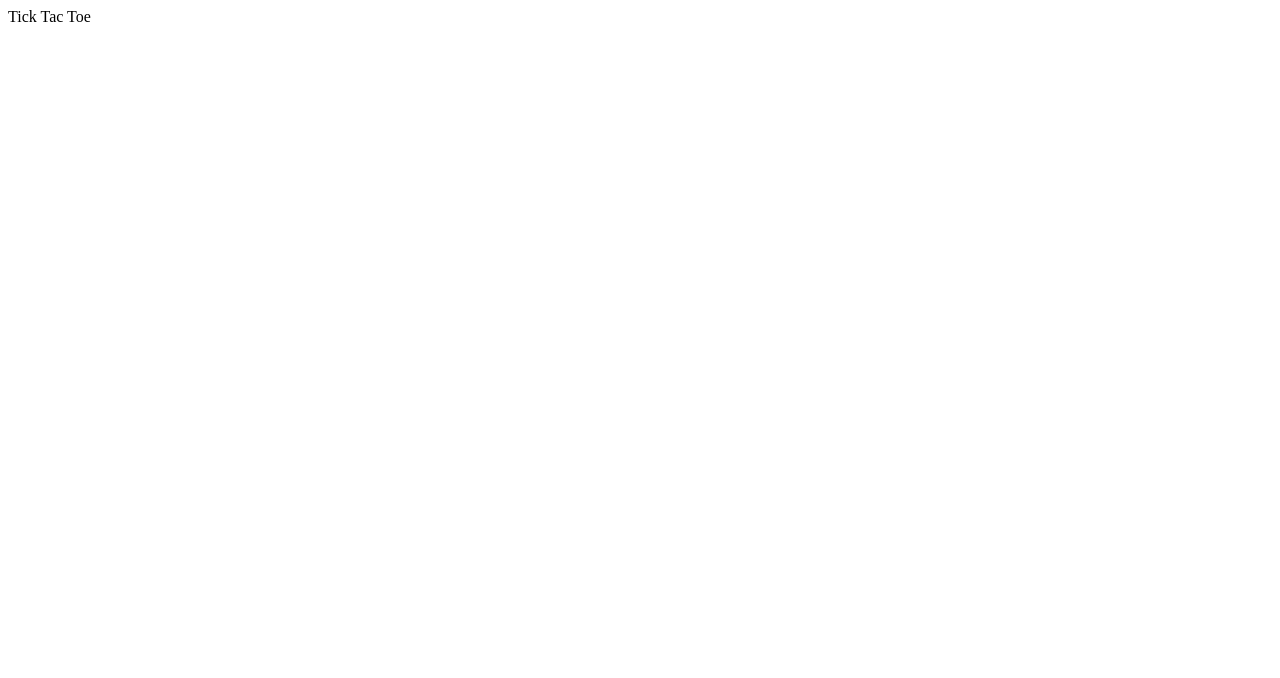
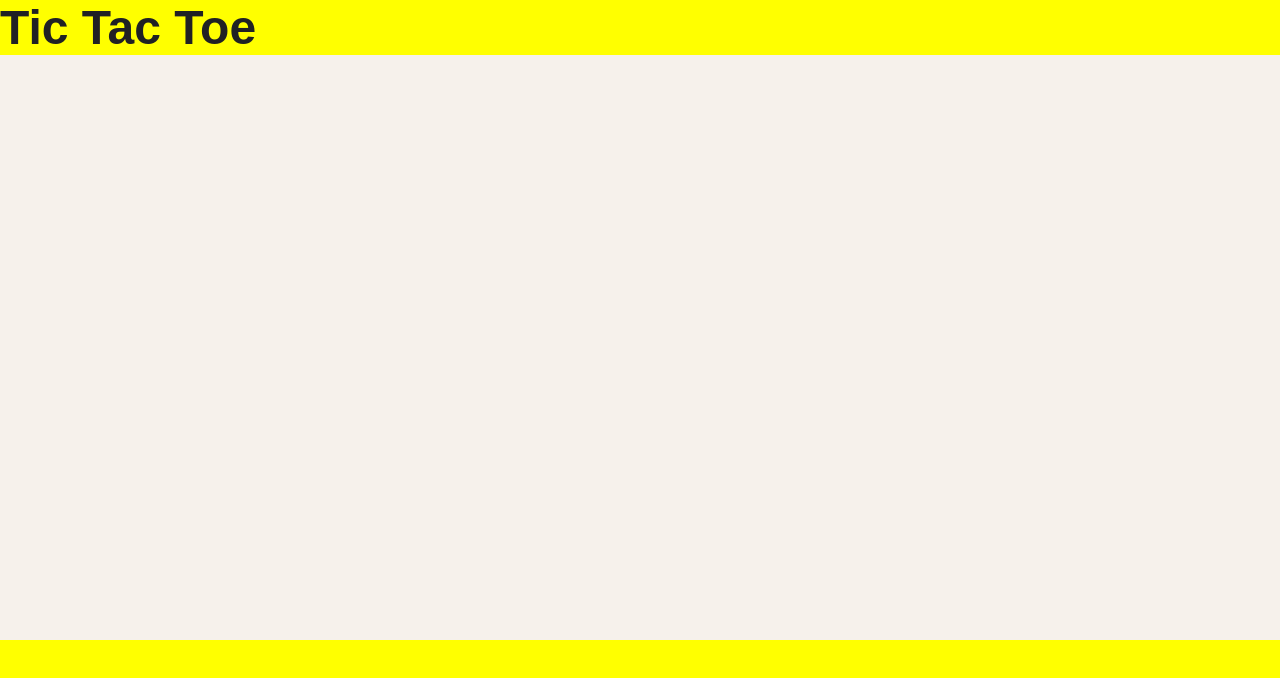
Before and after one commit to 12LucasArc/Tick-tac-toe, a React (Vite) app in the folder tick-tac-toe/: page / in a window 1280 px wide. Shown: the top 678 px of the page. Built offline with nearby package versions, Linux system fonts and the light colour scheme.

Commit message:
created components

```diff
--- /dev/null
+++ b/package.json
@@ -0,0 +1,6 @@
+{
+  "dependencies": {
+    "react-router-dom": "^7.6.2",
+    "styled-components": "^6.1.18"
+  }
+}
--- a/tick-tac-toe/src/App.jsx
+++ b/tick-tac-toe/src/App.jsx
@@ -1,8 +1,14 @@
+import Router from "./Router";
+import { GlobalStyles } from "./Styles/Global.styled";
+import { ThemeProvider } from "styled-components";
+import { lightTheme, darkTheme } from "./Styles/theme"
+
 function App() {
   return (
-    <div>
-      Tick Tac Toe
-    </div>
+    <ThemeProvider theme={lightTheme}>
+      <GlobalStyles />
+      <Router />
+    </ThemeProvider>
   );
 }
 
--- /dev/null
+++ b/tick-tac-toe/src/Pages/Details/Details.jsx
@@ -0,0 +1,9 @@
+import React from 'react'
+
+function Details() {
+  return (
+    <div>Details</div>
+  )
+}
+
+export default Details
--- /dev/null
+++ b/tick-tac-toe/src/Pages/Game/Game.jsx
@@ -0,0 +1,9 @@
+import React from 'react'
+
+function Game() {
+  return (
+    <div>Game</div>
+  )
+}
+
+export default Game
--- /dev/null
+++ b/tick-tac-toe/src/Pages/Home/Home.jsx
@@ -0,0 +1,16 @@
+import React from 'react'
+import { Container } from "./Home.styled";
+import { Title } from "../../Styles/General.styled";
+
+
+function Home() {
+  return (
+    <Container>
+      <Title>
+        Tic Tac Toe
+      </Title>
+    </Container>
+  )
+}
+
+export default Home
--- /dev/null
+++ b/tick-tac-toe/src/Pages/Home/Home.styled.js
@@ -0,0 +1,7 @@
+import styled from 'styled-components';
+
+export const Container = styled.div`
+    height: 80vh;
+    width: 100vw;
+background-color: ${(props) => props.theme.colors.primary};
+`
--- /dev/null
+++ b/tick-tac-toe/src/Router.jsx
@@ -0,0 +1,19 @@
+import React from 'react'
+import { BrowserRouter, Route, Routes} from 'react-router-dom'
+import Home from './Pages/Home/Home.jsx'
+import Details from './Pages/Details/Details.jsx'
+import Game from './Pages/Game/Game.jsx'
+
+function Router() {
+  return (
+    <BrowserRouter>
+        <Routes>
+            <Route path="/" element={<Home />} />
+            <Route path="/details" element={<Details />} />
+            <Route path="/game-on" element={<Game />} />
+        </Routes>
+    </BrowserRouter>
+  )
+}
+
+export default Router
--- /dev/null
+++ b/tick-tac-toe/src/Styles/General.styled.js
@@ -0,0 +1,7 @@
+import styled from 'styled-components';
+
+export const Title = styled.h1`
+    color: ${(props) => props.theme.colors.text};
+    font-size: 3rem;
+    font-family: 'Arial', sans-serif;
+`
--- /dev/null
+++ b/tick-tac-toe/src/Styles/Global.styled.js
@@ -0,0 +1,10 @@
+import { createGlobalStyle } from 'styled-components';
+
+export const GlobalStyles = createGlobalStyle`
+ * {
+  margin: 0;
+  padding: 0;
+  box-sizing: border-box;
+  background-color: yellow;
+  }
+`
--- /dev/null
+++ b/tick-tac-toe/src/Styles/theme.js
@@ -0,0 +1,64 @@
+export const lightTheme = {
+    colors: {
+        primary: "#F6F1EB",
+        secondary: "#202124",
+        tertiary: "#3D3D3D",
+
+        default: "#BCC1C7",
+
+        red: "#FF2329",
+        blue: "#0030f3",
+        gray: "#828282",
+        white: "#FFfFf0",
+        black: "#00000099",
+        purple: "#8437f9",
+        yellow: "#f9c811",
+
+        text: "#202124",
+    },
+    size: {
+        web: {
+            thickness: "15px",
+            breadth: "70px",
+            circle: "25px",
+        },
+    },
+    media: {
+        mobile: "@media (max-width: 1000px)",
+    },
+};
+
+export const darkTheme = {
+    colors: {
+        primary: "#202124",
+        secondary: "#F6F1EB",
+        tertiary: "#ACA8A4",
+
+        default: "#BCC1C7",
+
+        red: "#FF2329",
+        blue: "#0030f3",
+        gray: "#828282",
+        white: "#FFfFf0",
+        black: "#00000099",
+        purple: "#8437f9",
+        yellow: "#f9c811",
+
+        text: "#F6F1EB",
+    },
+    size: {
+        web: {
+            thickness: "15px",
+            breadth: "70px",
+            circle: "25px",
+        },
+        mobile: {
+            thickness: "13px",
+            breadth: "56px",
+            circle: "18px",
+        },
+    },
+    media: {
+        mobile: "@media (max-width: 1000px)",
+    },
+};
```
Also changed, not shown: 1 other file (tests, documents, lock files or other folders).
